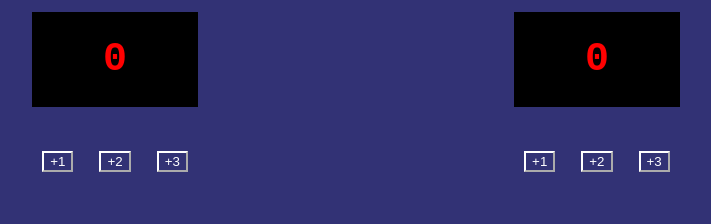
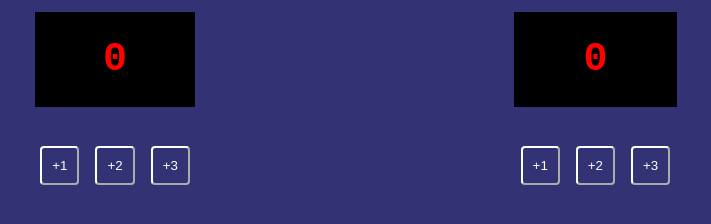
Before and after one commit to JayOc10/jo-basketball-scoreboard, a plain HTML site: page index.html in a window 1280 px wide. Shown: the part 128-352 px from the top of the page, without its empty margins (284-995 px from the left). Drawn offline with Linux system fonts and the light colour scheme; a web font is replaced by a local one.

Commit message:
final changes

```diff
--- a/style.css
+++ b/style.css
@@ -28,6 +28,8 @@ body {
 button {
     background: none;
     border-color: white;
+    border-radius: 4px;
     color: white;
-    margin: 10px;
+    margin: 5px;
+    padding: 10px;
 }
```
